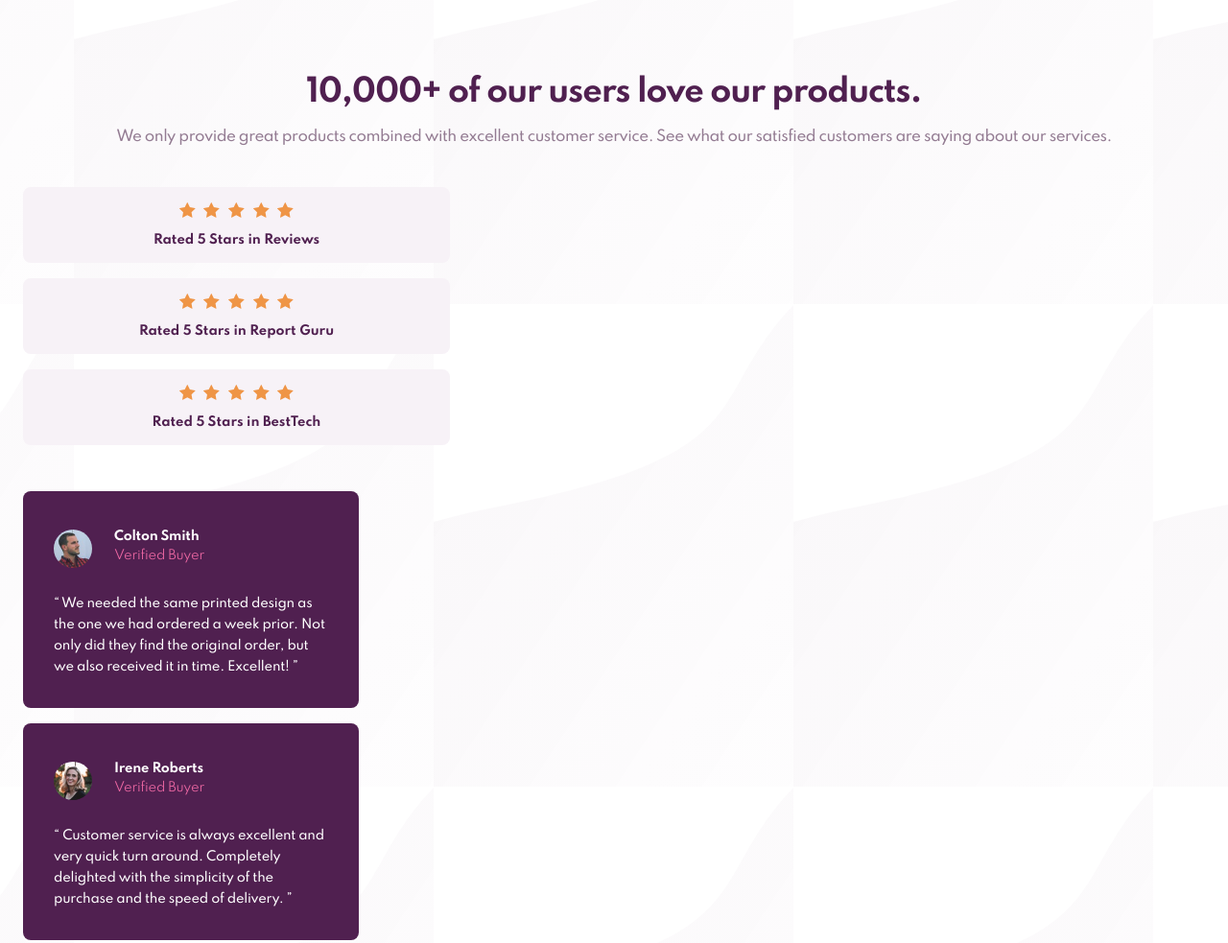
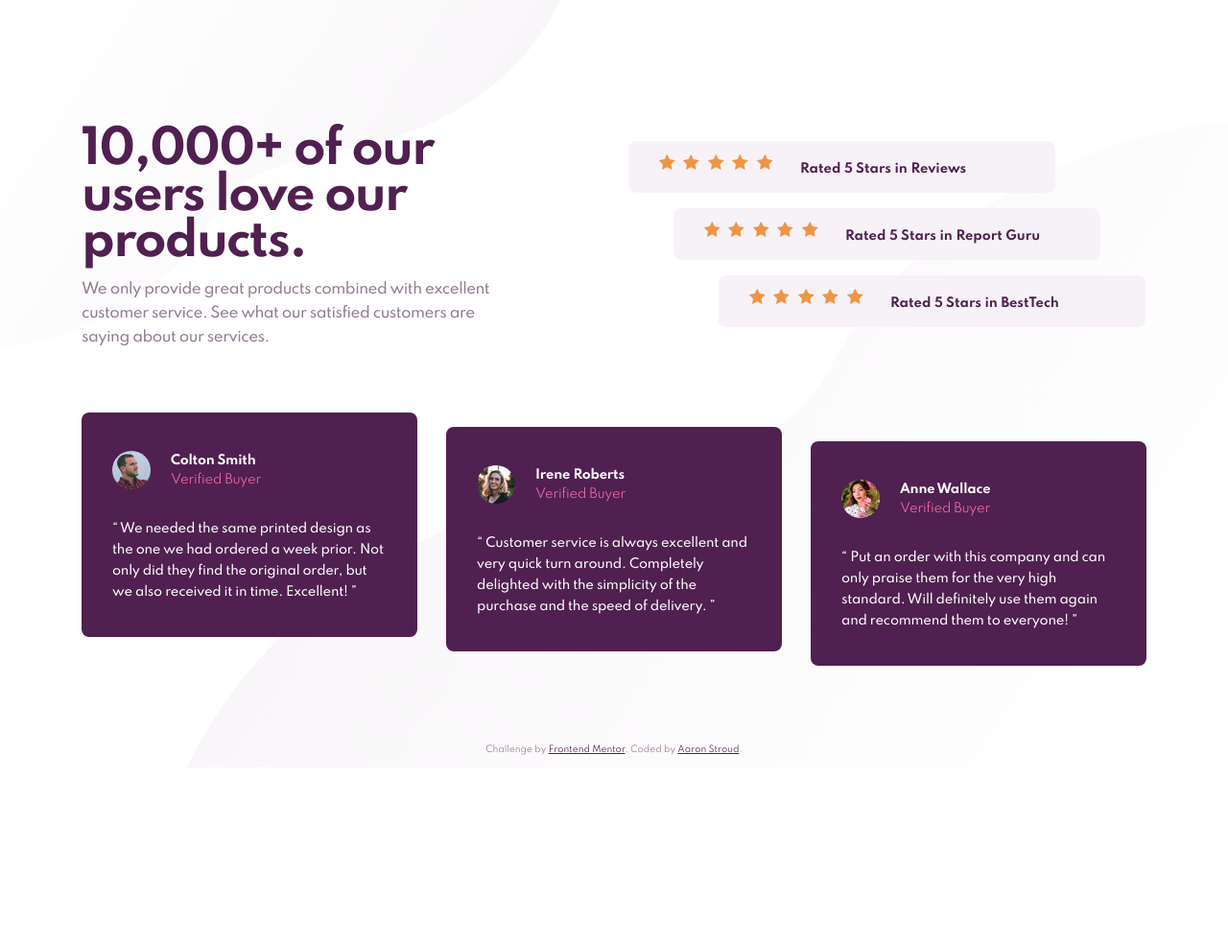
Before and after one commit to astroud/frontendmentor-social-proof-section, a plain HTML site: page index.html in a window 1280 px wide. Shown: the top 983 px of the page at 96% size. After the commit the page ends 800 px from the top, so only its background shows below. Drawn offline with Linux system fonts and the light colour scheme.

Commit message:
wide layout v1 (room for fine tweaking)

```diff
--- a/index.html
+++ b/index.html
@@ -11,6 +11,7 @@
     <title>Frontend Mentor | Social proof section</title>
   </head>
   <body>
+    <div class="body__wrapper">
       <div class="satisfied-customers">
         <h1>10,000+ of our users love our products.</h1>
         <p>We only provide great products combined with excellent customer service. See what our satisfied customers are saying about our services.</p>
@@ -25,7 +26,7 @@
             <img src="./images/icon-star.svg" alt="rating star">
             <img src="./images/icon-star.svg" alt="rating star">
           </div>
-        Rated 5 Stars in Reviews
+          <span>Rated 5 Stars in Reviews</span>
         </div>
 
         <div class="star-rating">
@@ -36,7 +37,7 @@
             <img src="./images/icon-star.svg" alt="rating star">
             <img src="./images/icon-star.svg" alt="rating star">
           </div>
-        Rated 5 Stars in Report Guru
+          <span>Rated 5 Stars in Report Guru</span>
         </div>
 
         <div class="star-rating">
@@ -47,10 +48,11 @@
             <img src="./images/icon-star.svg" alt="rating star">
             <img src="./images/icon-star.svg" alt="rating star">
           </div>
-        Rated 5 Stars in BestTech
+          <span>Rated 5 Stars in BestTech</span>
         </div>
       </div>
 
+      <div class="endorsement__wrapper">
         <div class="endorsement">
           <img src="./images/image-colton.jpg" alt="placeholder image" class="endorsement__avatar" width="40" height="40">
           <div class="endorsement__details">
@@ -81,6 +83,7 @@
           <p class="endorsement__quote">“ Put an order with this company and can only praise them for the very high
           standard. Will definitely use them again and recommend them to everyone! ”</p>
         </div>
+      </div>
 
       <footer>
         <p class="attribution">
@@ -88,5 +91,6 @@
           Coded by <a href="https://aaronstroud.com" title="Aaron's homepage">Aaron Stroud</a>.
         </p>
       </footer>
+    </div>
   </body>
 </html>
--- a/style.css
+++ b/style.css
@@ -1,5 +1,3 @@
-/* Can I use the css rules for 1st, 2nd, third to do the different margins? */
-
 @import url('https://fonts.googleapis.com/css2?family=Spartan:wght@400;500;700&display=swap');
 
 * {
@@ -18,16 +16,21 @@
 }
 
 body {
+  display: flex;
+  justify-content: center;
   margin: 80px 24px 10px 24px;
-
-  background: url(bg-pattern-top-mobile.svg) top left, url(./images/bg-pattern-bottom-mobile.svg) bottom center;
-
+  background:
+    url(./images/bg-pattern-top-mobile.svg) top left no-repeat,
+    url(./images/bg-pattern-bottom-mobile.svg) bottom center no-repeat;
   font-size: 15px;
   font-family: 'Spartan', sans-serif;
 }
 
-.satisfied-customers {
-
+.body__wrapper {
+  display: flex;
+  flex-direction: column;
+  align-items: center;
+  max-width: 500px;
 }
 
 .satisfied-customers h1 {
@@ -62,7 +65,7 @@ body {
   display: flex;
   flex-direction: column;
   align-items: center;
-  max-width: 445px;
+  width: 327px;
   margin-bottom: 16px;
   padding: 16px 0;
   background: var(--light-grayish-magenta);
@@ -133,6 +136,7 @@ body {
 }
 
 footer {
+  width: 100%;
   margin-top: 80px;
 }
 
@@ -149,3 +153,99 @@ footer {
 .attribution a:hover {
   color: var(--soft-pink);
 }
+
+
+
+@media screen and (min-width: 1135px) {
+  body {
+    height: 100vh;
+    display: flex;
+    justify-content: center;
+    margin: 0;
+    background:
+      url(./images/bg-pattern-top-desktop.svg) top left no-repeat,
+      url(./images/bg-pattern-bottom-desktop.svg) bottom right no-repeat;
+  }
+
+  .body__wrapper {
+    flex-direction: row;
+    flex-wrap: wrap;
+    max-width: 1110px;
+    margin-top: 119px;
+  }
+
+  .satisfied-customers {
+    max-width: 445px;
+  }
+
+  .satisfied-customers h1 {
+    margin-bottom: 12px;
+    font-size: 48px;
+    line-height: 48px;
+    letter-spacing: -1.71429px;
+    text-align: left;
+  }
+
+  .satisfied-customers p {
+    font-size: 15px;
+    line-height: 25px;
+    letter-spacing: -0.5px;
+    text-align: left;
+  }
+
+  .wrapper__star-rating {
+    flex-grow: 1;
+    padding-left: 125px;
+    padding-top: 15px;
+  }
+
+  .star-rating {
+    flex-direction: row;
+    width: 445px;
+    padding: 14px 0 8px 29px;
+  }
+
+  .star-rating span {
+    margin-left: 26px;
+  }
+
+  .wrapper__star-rating div:nth-child(2) {
+    margin-left: 47px;
+  }
+
+  .wrapper__star-rating div:nth-child(3) {
+    margin-left: calc(2 * 47px);
+  }
+
+  .endorsement__wrapper {
+    width: 100%;
+    display: flex;
+    align-items: flex-start;
+  }
+
+  .endorsement__wrapper div:nth-child(2){
+    margin: 15px 30px 0 30px;
+  }
+
+  .endorsement__wrapper div:nth-child(3){
+    margin-top: 30px;
+  }
+
+  .endorsement {
+    height: 234px;
+    padding-top: 0;
+  }
+
+  .endorsement__avatar {
+    margin: 40px -9px 26px 0;
+  }
+
+  .endorsement__details {
+    padding-top: 28px;
+    align-self: flex-start;
+  }
+
+  footer {
+    margin-top: 40px;
+  }
+}
```
Lines whose indentation alone changed are shown as unchanged.
